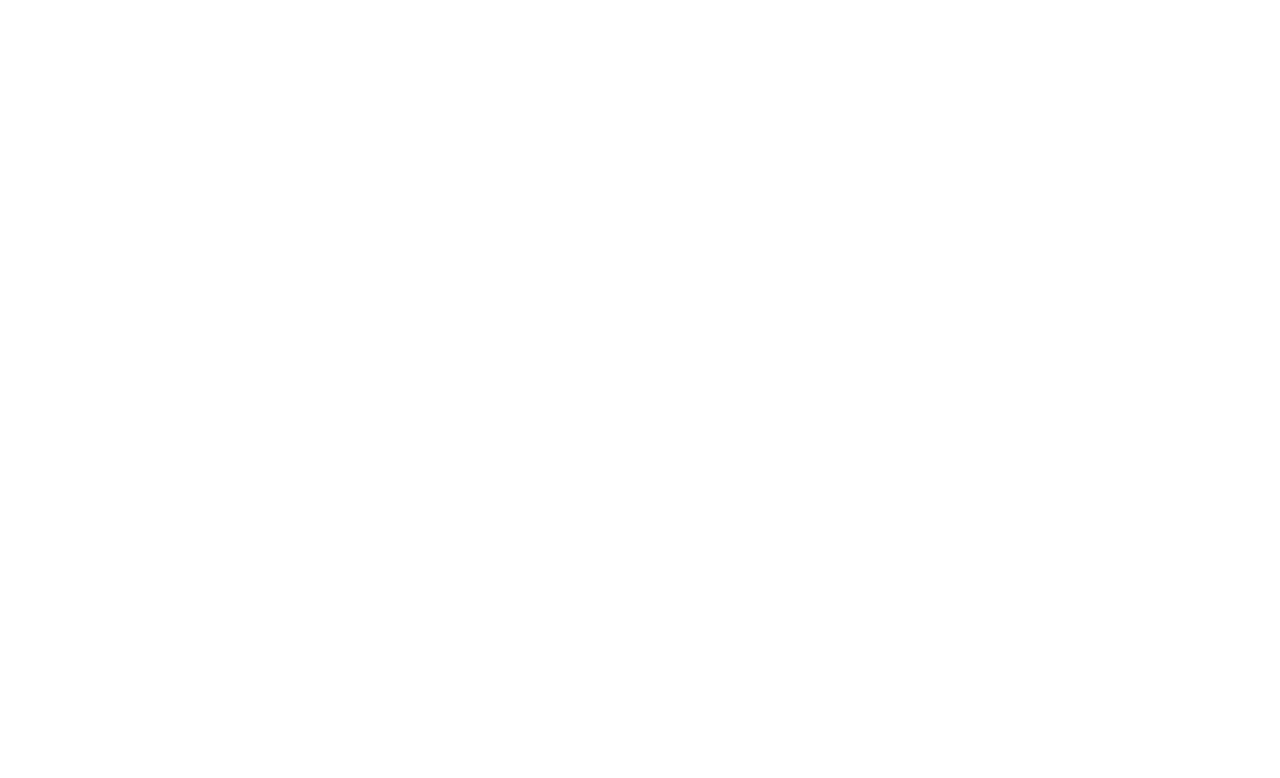
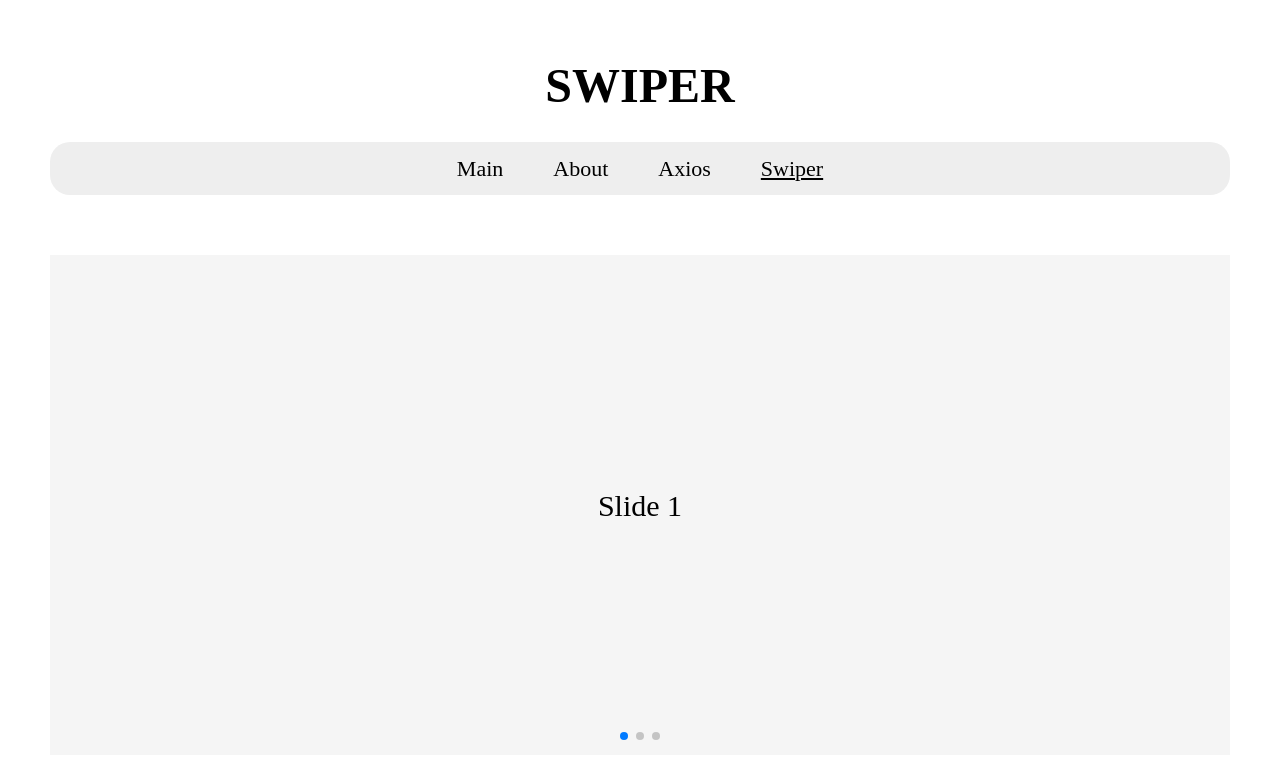
Before and after one commit to jyyang5542/2408-study-nuxt, a Nuxt app: page /Swiper in a window 1280 px wide. Before the commit this address had no page. Shown: the top 778 px of the page. Built offline with nearby package versions, Linux system fonts and the light colour scheme.

Commit message:
feat: Swiper.js 설치

```diff
--- a/components/Gnb.vue
+++ b/components/Gnb.vue
@@ -13,6 +13,7 @@
   { href: '/', name: 'Main' },
   { href: '/About', name: 'About' },
   { href: '/Axios', name: 'Axios' },
+  { href: '/Swiper', name: 'Swiper' },
 ]);
 
 const route = useRoute();
--- a/package.json
+++ b/package.json
@@ -12,6 +12,7 @@
   "dependencies": {
     "axios": "^1.7.3",
     "nuxt": "^3.12.4",
+    "swiper": "^11.1.9",
     "vue": "latest"
   },
   "devDependencies": {
--- /dev/null
+++ b/pages/Swiper/index.vue
@@ -0,0 +1,18 @@
+<template>
+  <section class="sec">
+    <h1 class="sec__title">Swiper</h1>
+    <Gnb />
+
+    <swiper :modules="[Navigation, Pagination]" navigation :pagination="{ clickable: true }" :slides-per-view="1" :space-between="10" class="mySwiper">
+      <swiper-slide class="sec__cont active">Slide 1</swiper-slide>
+      <swiper-slide class="sec__cont active">Slide 2</swiper-slide>
+      <swiper-slide class="sec__cont active">Slide 3</swiper-slide>
+    </swiper>
+  </section>
+</template>
+
+<script setup>
+import { Swiper, SwiperSlide } from 'swiper/vue';
+import { Navigation, Pagination } from 'swiper/modules';
+import 'swiper/swiper-bundle.css';
+</script>
```
Also changed, not shown: 1 other file (tests, documents, lock files or other folders).
